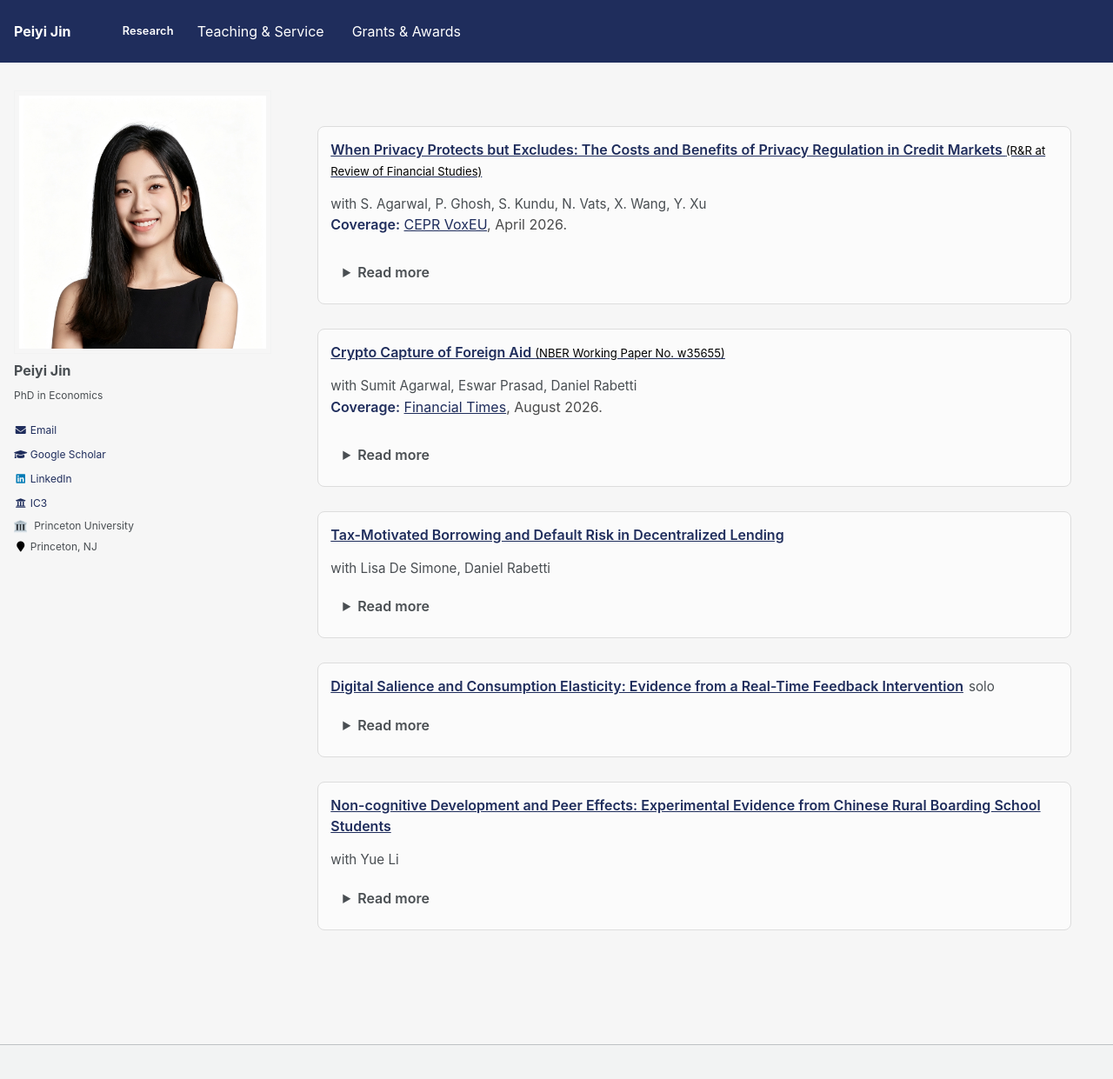
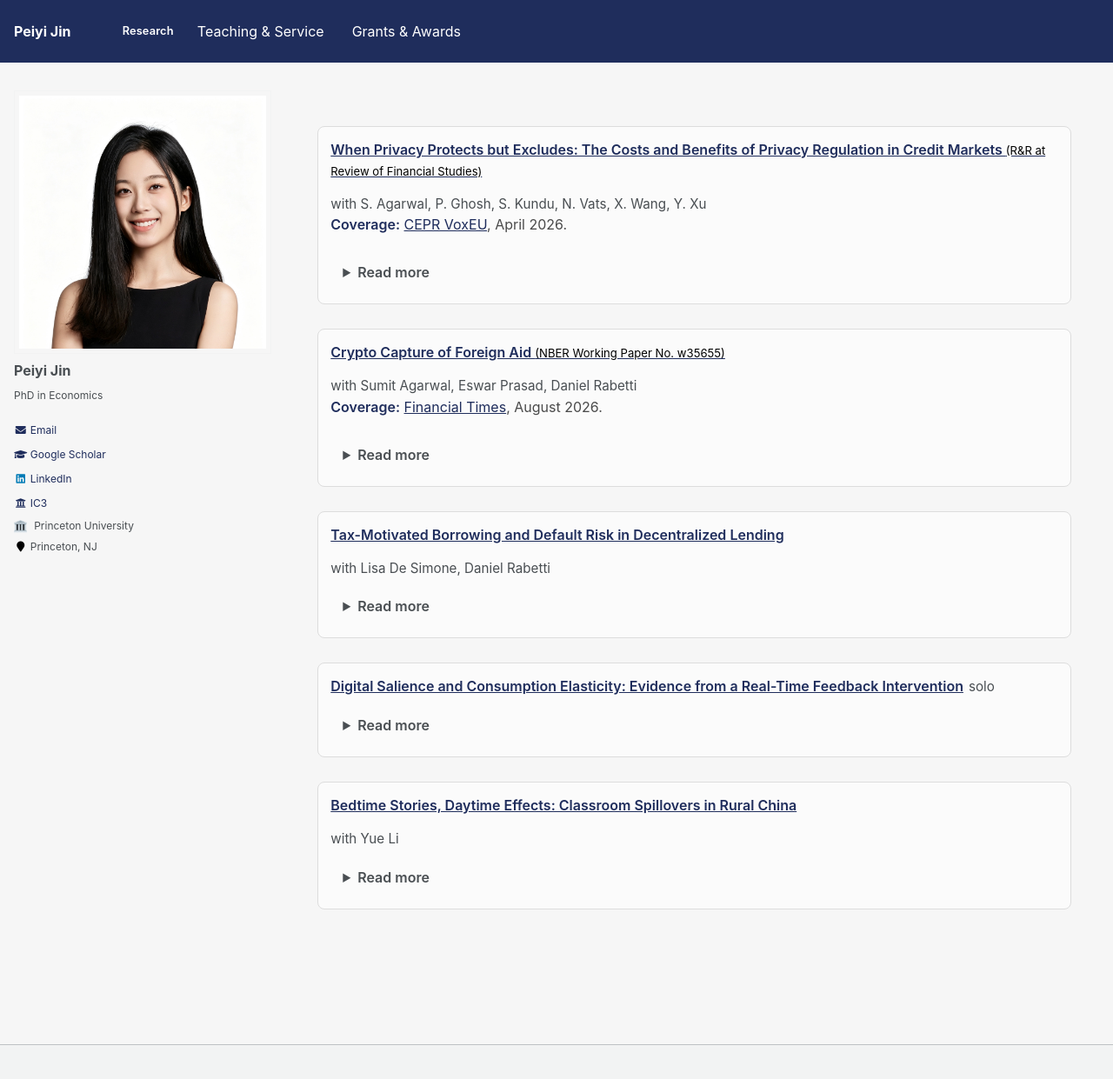
Before and after one commit to peiyi-jin/peiyi-jin.github.io, a Jekyll site: the page built from _pages/research.md, in a window 1280 px wide and 1266 px high. Shown: the top 1241 px of the window at 87% size. Built offline with Jekyll 4.4.1, drawn with Linux system fonts in a browser that asks for light colours.

Commit message:
Research: retitle bedtime-stories paper and update abstract
Co-Authored-By: Claude Opus 5.5 <noreply@anthropic.com>
Claude-Session: https://claude.ai/code/session_01NQdQ81EU5z7Ca6E2SwhLnP

```diff
--- a/_pages/research.md
+++ b/_pages/research.md
@@ -268,7 +268,7 @@ author_profile: true
 
 <div class="paper-item">
   <div class="row">
-    <a href="#" class="paper-title">Non-cognitive Development and Peer Effects: Experimental Evidence from Chinese Rural Boarding School Students</a>
+    <a href="#" class="paper-title">Bedtime Stories, Daytime Effects: Classroom Spillovers in Rural China</a>
     <span class="paper-coauthors">with Yue Li</span>
   </div>
 
@@ -276,10 +276,7 @@ author_profile: true
     <summary>Read more</summary>
     <div class="paper-details-content">
       <p><strong>Abstract:</strong><br>
-      We study the direct and spillover effects of a low-cost socio-emotional intervention: 15-minute audio bedtime stories broadcast in the dormitories of 63 randomly assigned rural Chinese primary schools. Only boarders are directly exposed; day students share their classrooms. Treated boarders show modest noncognitive gains, while untreated day students gain more, including 0.16 standard deviations in self-esteem by 2017. The spillover concentrates among left-behind children of migrant parents and does not require a pre-existing friendship with a treated boarder. It is accompanied by shifts in friendship composition and by improvements in peer climate, school belonging, and perceived teacher support.
-      </p>
-
-      <p class="conference-info">
+      We study the direct and spillover effectCan a school intervention benefit classmates outside its formal delivery group? We study a randomised socio-emotional program in 63 rural Chinese primary schools. In treated schools, fifteen-minute audio stories were broadcast nightly in school dormitories. The broadcasts formally targeted boarders; day students had returned home, although both groups shared classrooms and teachers during the school day. After fourteen months, day students in treated schools reported self-esteem 0.15 standard deviations higher and depressive symptoms 0.12 standard deviations lower than day students in control schools. The self-esteem gain extends to children with no pre-existing friendship with a boarder, suggesting that spillovers need not follow direct friendship ties. The pattern of estimates also varies with parental presence. These findings show that socio-emotional programs can affect children beyond their formal recipients and that recipient-only evaluations may understate their reach and total benefits.info">
       Chinese Economist Society 2026 (Chengdu)*, RES 2025 (Birmingham)*, Janeway Institute PhD Workshop 2025 (Cambridge)*, SOLE 2024 (Oregon)*, EAYE 2024 (Paris)*
       </p>
     </div>
```
